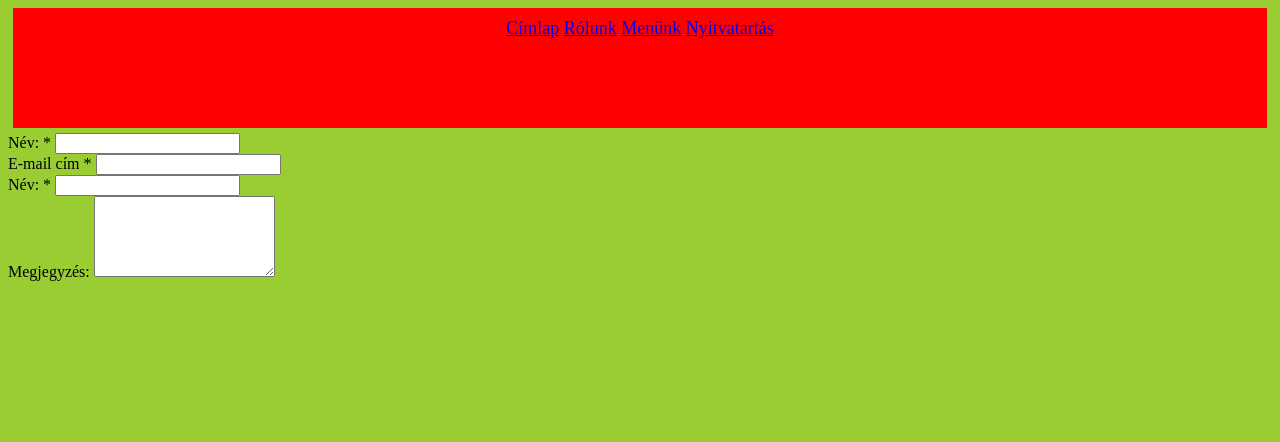
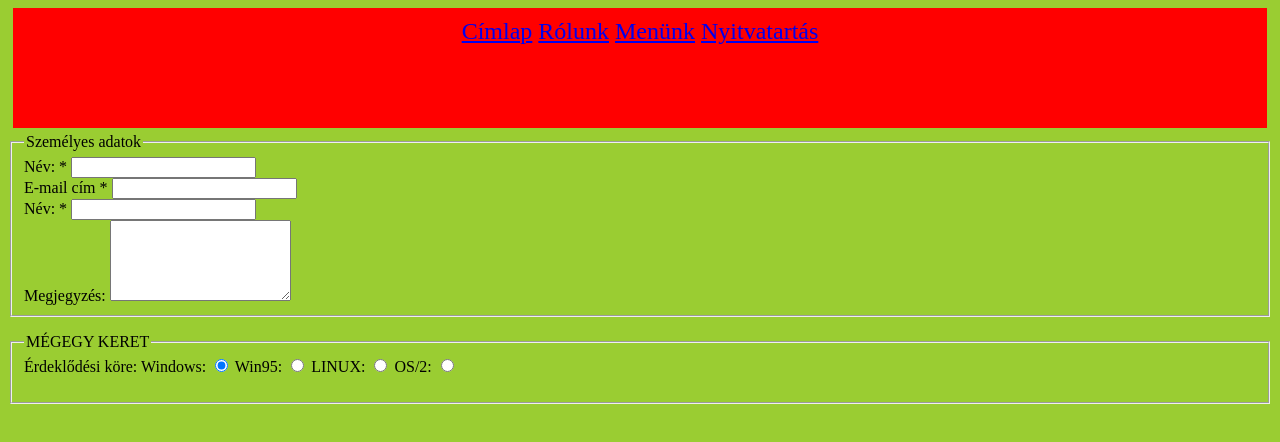
Before and after one commit to polakpeti/polakpeti.github.io, a plain HTML site: page menu.html in a window 1280 px wide. Drawn offline with Linux system fonts and the light colour scheme.

Commit message:
Lilinek is megmutatom a frissítést

```diff
--- a/css/style.css
+++ b/css/style.css
@@ -3,7 +3,7 @@ body {
 }
 .menu {
     background-color: red;
-    font-size: large;
+    font-size: x-large;
     text-align: center;
 
      height:100px;   /*magasság*/
--- a/menu.html
+++ b/menu.html
@@ -1,11 +1,13 @@
 <!DOCTYPE html>
 <html lang="en">
+
 <head>
     <meta charset="UTF-8">
     <meta name="viewport" content="width=device-width, initial-scale=1.0">
     <title>Document</title>
     <link rel="stylesheet" href="css/style.css">
 </head>
+
 <body>
     <div class="menu">
         <a href="/index.html">Címlap</a>
@@ -15,6 +17,8 @@
     </div>
     <div class="container">
         <form>
+            <fieldset>
+                <legend> Személyes adatok</legend>
                 <div>
                     <label for="name">Név: *</label>
                     <input id="name" name="name" type="text" required>
@@ -31,7 +35,22 @@
                     <label for="comment">Megjegyzés: </label>
                     <textarea id="comment" name="comment" type="comment" rows="5"> </textarea>
                 </div>
+
+            </fieldset>
+
         </form>
+
+        <P>
+            <fieldset>
+        <legend>MÉGEGY KERET</legend>
+            Érdeklődési köre:
+            Windows: <INPUT NAME="erdek" TYPE="radio" CHECKED>
+            Win95: <INPUT NAME="erdek" TYPE="radio">
+            LINUX: <INPUT NAME="erdek" TYPE="radio">
+            OS/2: <INPUT NAME="erdek" TYPE="radio">
+        <P>
+            </fieldset>
     </div>
 </body>
+
 </html>
```
Lines whose indentation alone changed are shown as unchanged.
